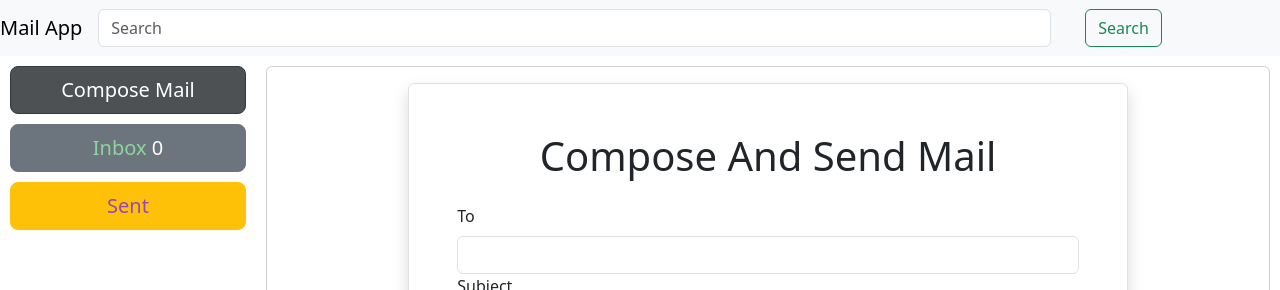
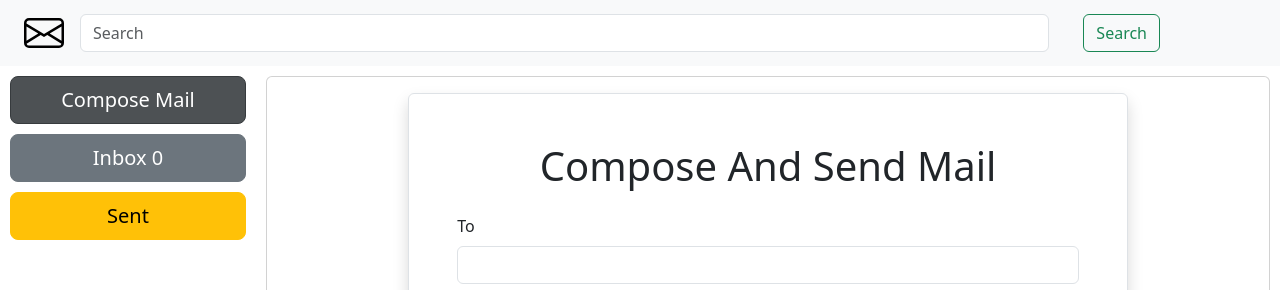
Before and after one commit to elite1003/sharpner-mail-box-client, a React (Create React App) app: page /mail in a window 1280 px wide. Shown: the top 290 px of the page. Built offline with nearby package versions, Linux system fonts and the light colour scheme; no server answers.

Commit message:
add delete mail functionality to inbox and sent box

```diff
--- a/package.json
+++ b/package.json
@@ -11,6 +11,7 @@
     "draft-js": "^0.11.7",
     "react": "^18.2.0",
     "react-bootstrap": "^2.10.2",
+    "react-bootstrap-icons": "^1.11.3",
     "react-dom": "^18.2.0",
     "react-draft-wysiwyg": "^1.15.0",
     "react-redux": "^9.1.0",
--- a/src/components/Mail/Inbox.jsx
+++ b/src/components/Mail/Inbox.jsx
@@ -1,8 +1,9 @@
 import React from "react";
-import { ListGroup, Badge } from "react-bootstrap";
+import { ListGroup, Badge, Button } from "react-bootstrap";
 import { useDispatch, useSelector } from "react-redux";
 import { Link } from "react-router-dom";
 import { mailActions } from "../../store/mail-slice";
+
 const Inbox = () => {
   const inboxMail = useSelector((state) => state.mail.inbox);
   const userEmail = useSelector((state) => state.auth.email);
@@ -26,10 +27,31 @@ const Inbox = () => {
       alert(error.message);
     }
   };
+  const handleDeleteEmail = async (id) => {
+    try {
+      const response = await fetch(
+        `https://compose-mail-app-default-rtdb.asia-southeast1.firebasedatabase.app/${userEmail}/inbox/${id}.json`,
+        {
+          method: "DELETE",
+        }
+      );
+      if (!response.ok) {
+        throw new Error("deleting message from inbox failed");
+      }
+      dispatch(mailActions.removeMailFromInbox(id));
+    } catch (error) {
+      alert(error.message);
+    }
+  };
   return (
     <ListGroup>
       {inboxMail.map((item) => (
-        <ListGroup.Item key={item.id}>
+        <ListGroup.Item
+          key={item.id}
+          className="d-flex justify-content-between"
+        >
+          <div>
+            {" "}
             {!item.isRead && (
               <Badge pill variant="primary" style={{ marginRight: "5px" }}>
                 {" "}
@@ -43,6 +65,8 @@ const Inbox = () => {
               <strong>Subject: </strong>
               {item.subject}
             </Link>
+          </div>
+          <Button onClick={() => handleDeleteEmail(item.id)}>Delete</Button>
         </ListGroup.Item>
       ))}
     </ListGroup>
--- a/src/components/Mail/InboxMessageDetail.jsx
+++ b/src/components/Mail/InboxMessageDetail.jsx
@@ -9,7 +9,7 @@ const SentMessageDetail = () => {
   return (
     <Card>
       <Card.Header>
-        <Card.Title>{message.subject}</Card.Title>
+        <Card.Title>Subject: {message.subject}</Card.Title>
         <Card.Subtitle className="mb-2 text-muted">
           From: {message.from}
         </Card.Subtitle>
--- a/src/components/Mail/Mail.jsx
+++ b/src/components/Mail/Mail.jsx
@@ -2,6 +2,7 @@ import React from "react";
 import { Button, Navbar, Form, Row, Col } from "react-bootstrap";
 import { useSelector } from "react-redux";
 import { Link, Outlet } from "react-router-dom";
+import { Envelope } from "react-bootstrap-icons";
 const Mail = () => {
   const totalUnreadInboxMail = useSelector(
     (state) => state.mail.totalUnreadInboxMail
@@ -9,7 +10,9 @@ const Mail = () => {
   return (
     <div>
       <Navbar bg="light" expand="lg">
-        <Navbar.Brand>Mail App</Navbar.Brand>
+        <Navbar.Brand>
+          <Envelope color="currentColor" className="ms-4" size={40} />
+        </Navbar.Brand>
         <Navbar.Toggle aria-controls="basic-navbar-nav" />
         <Navbar.Collapse id="basic-navbar-nav">
           <Form style={{ width: "90%" }}>
@@ -34,41 +37,47 @@ const Mail = () => {
             flexDirection: "column",
           }}
         >
-          <Button
-            variant="dark"
-            size="lg"
-            style={{ marginBottom: "10px" }}
-            active
-          >
           <Link
             to={`compose`}
             style={{ color: "white", textDecoration: "none" }}
           >
+            <Button
+              variant="dark"
+              size="lg"
+              style={{ marginBottom: "10px", width: "100%" }}
+              active
+            >
               Compose Mail
+            </Button>
           </Link>
-          </Button>
-          <Button
-            variant="secondary"
-            size="lg"
-            style={{ marginBottom: "10px" }}
-          >
+
           <Link
             to={`inbox`}
             style={{ color: "#8ed49f", textDecoration: "none" }}
           >
+            <Button
+              variant="secondary"
+              size="lg"
+              style={{ marginBottom: "10px", width: "100%" }}
+            >
               Inbox
-            </Link>
               {"  "}
               {totalUnreadInboxMail}
             </Button>
-          <Button variant="warning" size="lg" style={{ marginBottom: "10px" }}>
+          </Link>
+
           <Link
             to={`sent`}
             style={{ color: "#9347bf", textDecoration: "none" }}
           >
+            <Button
+              variant="warning"
+              size="lg"
+              style={{ marginBottom: "10px", width: "100%" }}
+            >
               Sent
+            </Button>
           </Link>
-          </Button>
         </div>
         <div style={{ flex: 1, padding: "10px" }}>
           <Outlet />
--- a/src/components/Mail/Sent.jsx
+++ b/src/components/Mail/Sent.jsx
@@ -1,13 +1,36 @@
 import React from "react";
-import { ListGroup } from "react-bootstrap";
+import { ListGroup, Button } from "react-bootstrap";
 import { useSelector } from "react-redux";
 import { Link } from "react-router-dom";
+import { mailActions } from "../../store/mail-slice";
+import { useDispatch } from "react-redux";
 const Sent = () => {
   const sentMail = useSelector((state) => state.mail.sent);
+  const userEmail = useSelector((state) => state.auth.email);
+  const dispatch = useDispatch();
+  const handleDeleteEmail = async (id) => {
+    try {
+      const response = await fetch(
+        `https://compose-mail-app-default-rtdb.asia-southeast1.firebasedatabase.app/${userEmail}/sent/${id}.json`,
+        {
+          method: "DELETE",
+        }
+      );
+      if (!response.ok) {
+        throw new Error("deleting message from sent failed");
+      }
+      dispatch(mailActions.removeMailFromSent(id));
+    } catch (error) {
+      alert(error.message);
+    }
+  };
   return (
     <ListGroup>
       {sentMail.map((item) => (
-        <ListGroup.Item key={item.id}>
+        <ListGroup.Item
+          key={item.id}
+          className="d-flex justify-content-between"
+        >
           <Link
             to={`${item.id}`}
             style={{ color: "black", textDecoration: "none" }}
@@ -15,6 +38,7 @@ const Sent = () => {
             <strong>Subject: </strong>
             {item.subject}
           </Link>
+          <Button onClick={() => handleDeleteEmail(item.id)}>Delete</Button>
         </ListGroup.Item>
       ))}
     </ListGroup>
--- a/src/components/Mail/SentMessageDetail.jsx
+++ b/src/components/Mail/SentMessageDetail.jsx
@@ -9,7 +9,7 @@ const SentMessageDetail = () => {
   return (
     <Card>
       <Card.Header>
-        <Card.Title>{message.subject}</Card.Title>
+        <Card.Title>Subject: {message.subject}</Card.Title>
         <Card.Subtitle className="mb-2 text-muted">
           To: {message.to}
         </Card.Subtitle>
--- a/src/store/mail-slice.js
+++ b/src/store/mail-slice.js
@@ -19,9 +19,15 @@ const mailSlice = createSlice({
       state.sent.push(action.payload);
       state.totalSentMail++;
     },
+    removeMailFromSent(state, action) {
+      state.sent = state.sent.filter((mail) => mail.id !== action.payload);
+    },
     addMailToInbox(state, action) {
       state.inbox.push(action.payload);
       state.totalUnreadInboxMail++;
+    },
+    removeMailFromInbox(state, action) {
+      state.inbox = state.inbox.filter((mail) => mail.id !== action.payload);
     },
     updateInboxMail(state, action) {
       const mailIndex = state.inbox.findIndex(
```
Also changed, not shown: 1 other file (tests, documents, lock files or other folders). Lines whose indentation alone changed are shown as unchanged.
